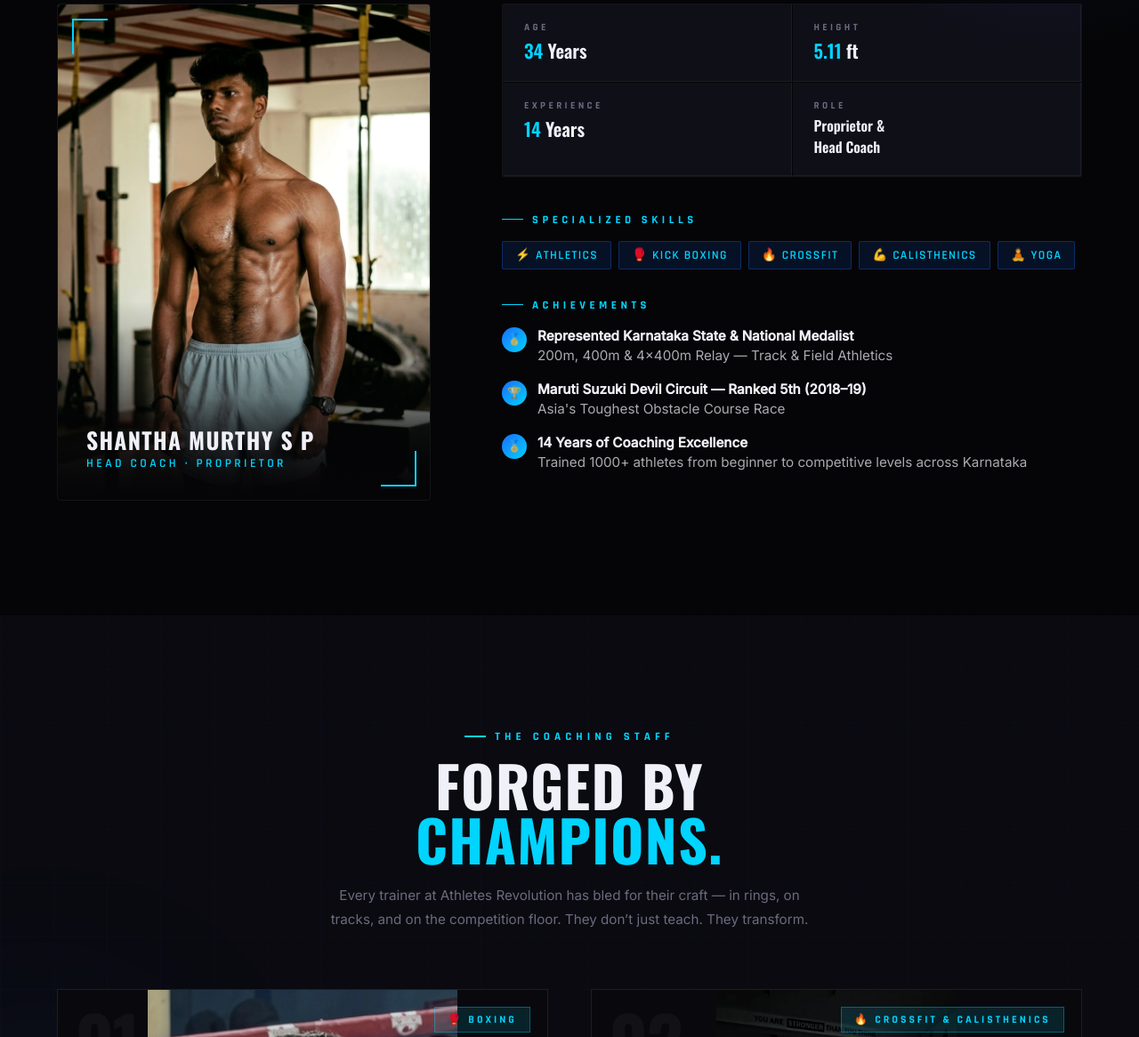
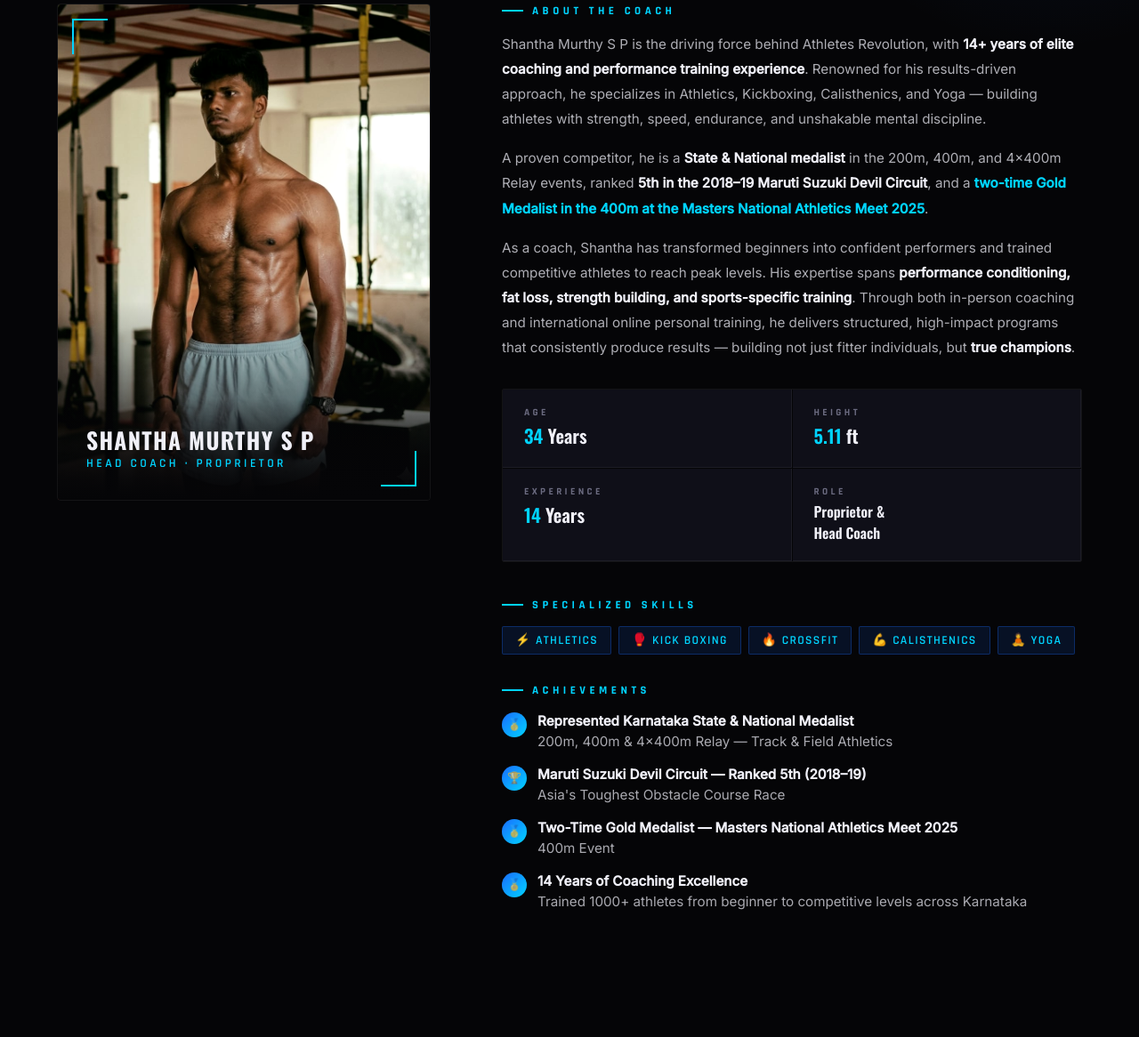
Before and after one commit to MohammedRayan11/athletes-revolution, a plain HTML site: page index.html in a window 1280 px wide. Shown: the part 3327-4493 px from the top of the page at 89% size. Drawn offline with nearby package versions, Linux system fonts and the light colour scheme.

Commit message:
Enhance trainer profile with detailed coach information
Added detailed information about the coach's background, achievements, and coaching philosophy, enhancing the trainer's profile section.

```diff
--- a/index.html
+++ b/index.html
@@ -1265,6 +1265,20 @@ footer{
     <!-- Info -->
     <div class="trainer-info">
 
+      <!-- About Summary — TOP -->
+      <div class="trainer-block">
+        <div class="trainer-block-title">About The Coach</div>
+        <p style="font-size:0.95rem;color:rgba(240,240,248,0.72);line-height:1.85;margin-bottom:1rem;">
+          Shantha Murthy S P is the driving force behind Athletes Revolution, with <strong style="color:var(--white);">14+ years of elite coaching and performance training experience</strong>. Renowned for his results-driven approach, he specializes in Athletics, Kickboxing, Calisthenics, and Yoga — building athletes with strength, speed, endurance, and unshakable mental discipline.
+        </p>
+        <p style="font-size:0.95rem;color:rgba(240,240,248,0.72);line-height:1.85;margin-bottom:1rem;">
+          A proven competitor, he is a <strong style="color:var(--white);">State &amp; National medalist</strong> in the 200m, 400m, and 4×400m Relay events, ranked <strong style="color:var(--white);">5th in the 2018–19 Maruti Suzuki Devil Circuit</strong>, and a <strong style="color:var(--cyan);">two-time Gold Medalist in the 400m at the Masters National Athletics Meet 2025</strong>.
+        </p>
+        <p style="font-size:0.95rem;color:rgba(240,240,248,0.72);line-height:1.85;">
+          As a coach, Shantha has transformed beginners into confident performers and trained competitive athletes to reach peak levels. His expertise spans <strong style="color:var(--white);">performance conditioning, fat loss, strength building, and sports-specific training</strong>. Through both in-person coaching and international online personal training, he delivers structured, high-impact programs that consistently produce results — building not just fitter individuals, but <strong style="color:var(--white);">true champions</strong>.
+        </p>
+      </div>
+
       <!-- Quick Meta -->
       <div class="trainer-meta-grid">
         <div class="tm">
@@ -1311,6 +1325,10 @@ footer{
           <div class="ach-item">
             <div class="ach-icon">🏆</div>
             <div><strong style="color:var(--white);">Maruti Suzuki Devil Circuit — Ranked 5th (2018–19)</strong><br>Asia's Toughest Obstacle Course Race</div>
+          </div>
+          <div class="ach-item">
+            <div class="ach-icon">🥇</div>
+            <div><strong style="color:var(--white);">Two-Time Gold Medalist — Masters National Athletics Meet 2025</strong><br>400m Event</div>
           </div>
           <div class="ach-item">
             <div class="ach-icon">🏅</div>
@@ -1550,6 +1568,14 @@ footer{
       <div class="mc reveal">
         <img class="mc-img" src="certificates/WhatsApp Image 2026-04-21 at 10.45.13 PM (1).jpeg" alt="Certificate 6"/>
         <div class="mc-caption">🏆 Achievement Certificate</div>
+      </div>
+      <div class="mc reveal">
+        <img class="mc-img" src="images/c7.jpeg" alt="Certificate 7"/>
+        <div class="mc-caption">🥇 Achievement Certificate</div>
+      </div>
+      <div class="mc reveal">
+        <img class="mc-img" src="images/c8.jpeg" alt="Certificate 8"/>
+        <div class="mc-caption">🏅 Achievement Certificate</div>
       </div>
     </div>
   </div>
```
